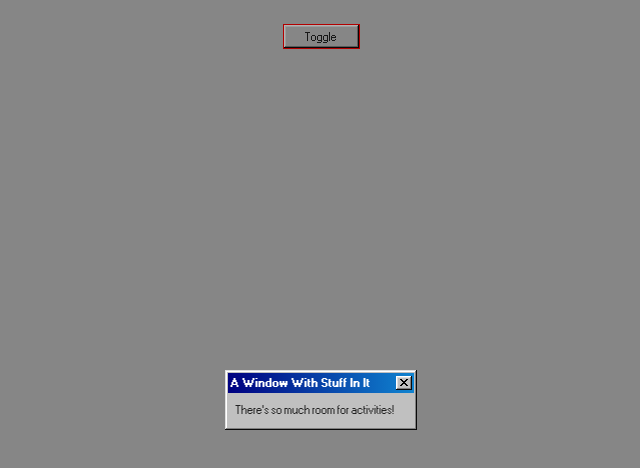
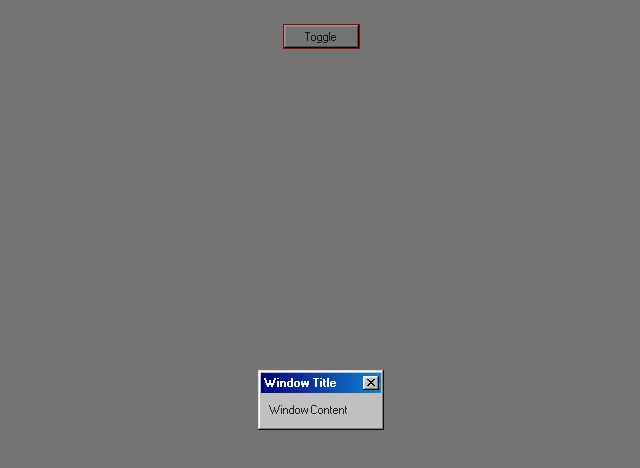
Before and after one commit to JacobSaucelo/98-cob-portfolio, a Next.js app: page / in a window 1280 px wide. Shown: the top 468 px of the page, without its empty margins (319-959 px from the left). Built offline with nearby package versions, Linux system fonts and the light colour scheme.

Commit message:
added functional window

```diff
--- a/components/reusables/Reusables.PopCard.module.css
+++ b/components/reusables/Reusables.PopCard.module.css
@@ -11,6 +11,6 @@
   left: 0;
   display: flex;
   align-items: center;
-  background-color: rgba(0, 0, 0, 0.3);
+  background-color: rgba(0, 0, 0, 0.4);
   justify-content: center;
 }
--- a/components/reusables/Reusables.PopCard.tsx
+++ b/components/reusables/Reusables.PopCard.tsx
@@ -3,7 +3,12 @@
 import React, { useState } from "react";
 import styles from "./Reusables.PopCard.module.css";
 
-const ReusablesPopCard = () => {
+interface ReusablesPopCardType {
+  title: String;
+  content: String;
+}
+
+const ReusablesPopCard = ({ title, content }: ReusablesPopCardType) => {
   const [toggle, setToggle] = useState<boolean>(true);
   const [shake, setShake] = useState<boolean>(false);
 
@@ -18,17 +23,18 @@ const ReusablesPopCard = () => {
   return (
     <section className={styles.PopCardContainer} onClick={handleShake}>
       <button onClick={handleToggle}>Toggle</button>
+
       {toggle && (
         <article className={styles.PopUpWindowContainer}>
           <div className={`${styles.PopUpWindow} window`}>
             <div className={`title-bar ${shake && "inactive"}`}>
-              <div className="title-bar-text">A Window With Stuff In It</div>
+              <div className="title-bar-text">{title || "Window Title"}</div>
               <div className="title-bar-controls">
                 <button aria-label="Close" onClick={handleToggle}></button>
               </div>
             </div>
             <div className="window-body">
-              <p>There&apos;s so much room for activities!</p>
+              <p>{content || "Window Content"}</p>
             </div>
           </div>
         </article>
```
